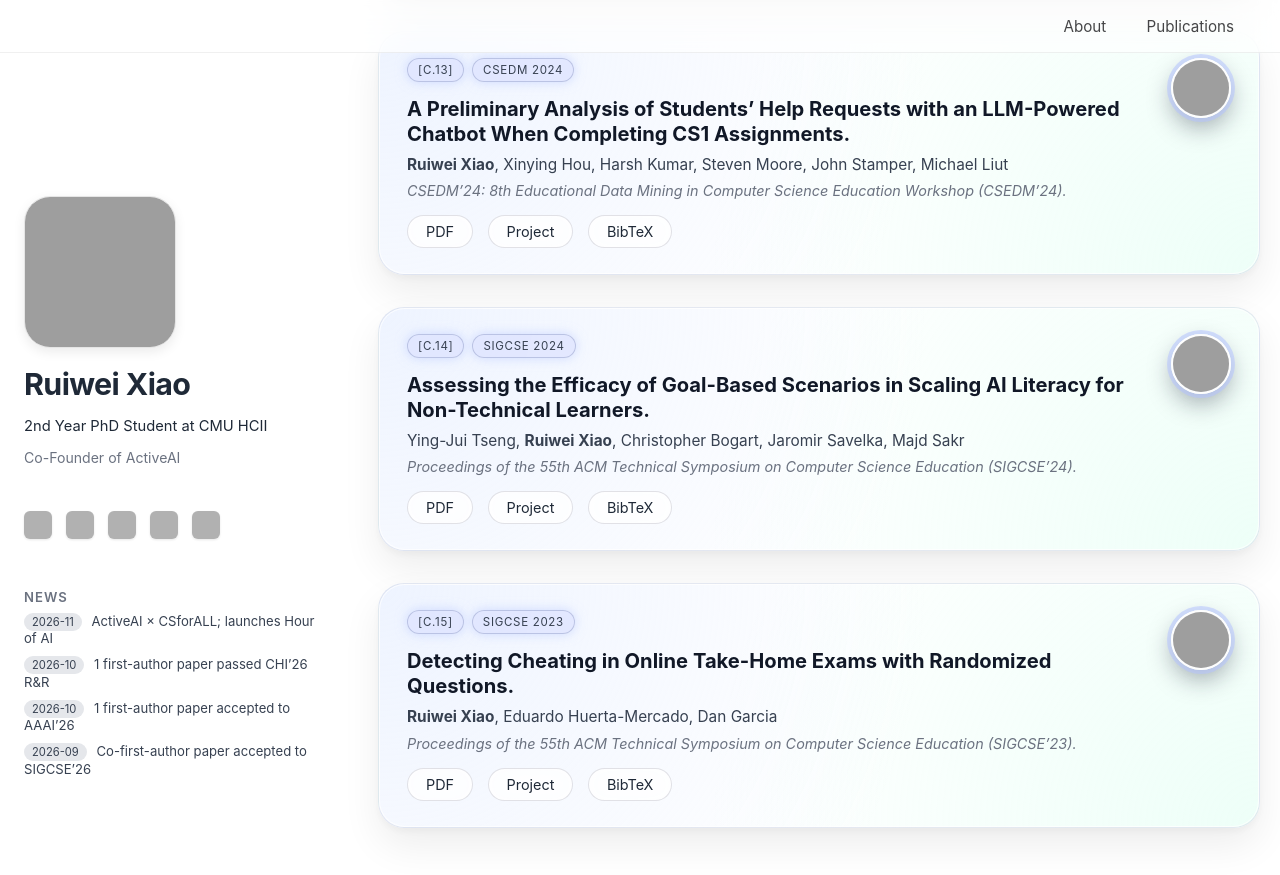
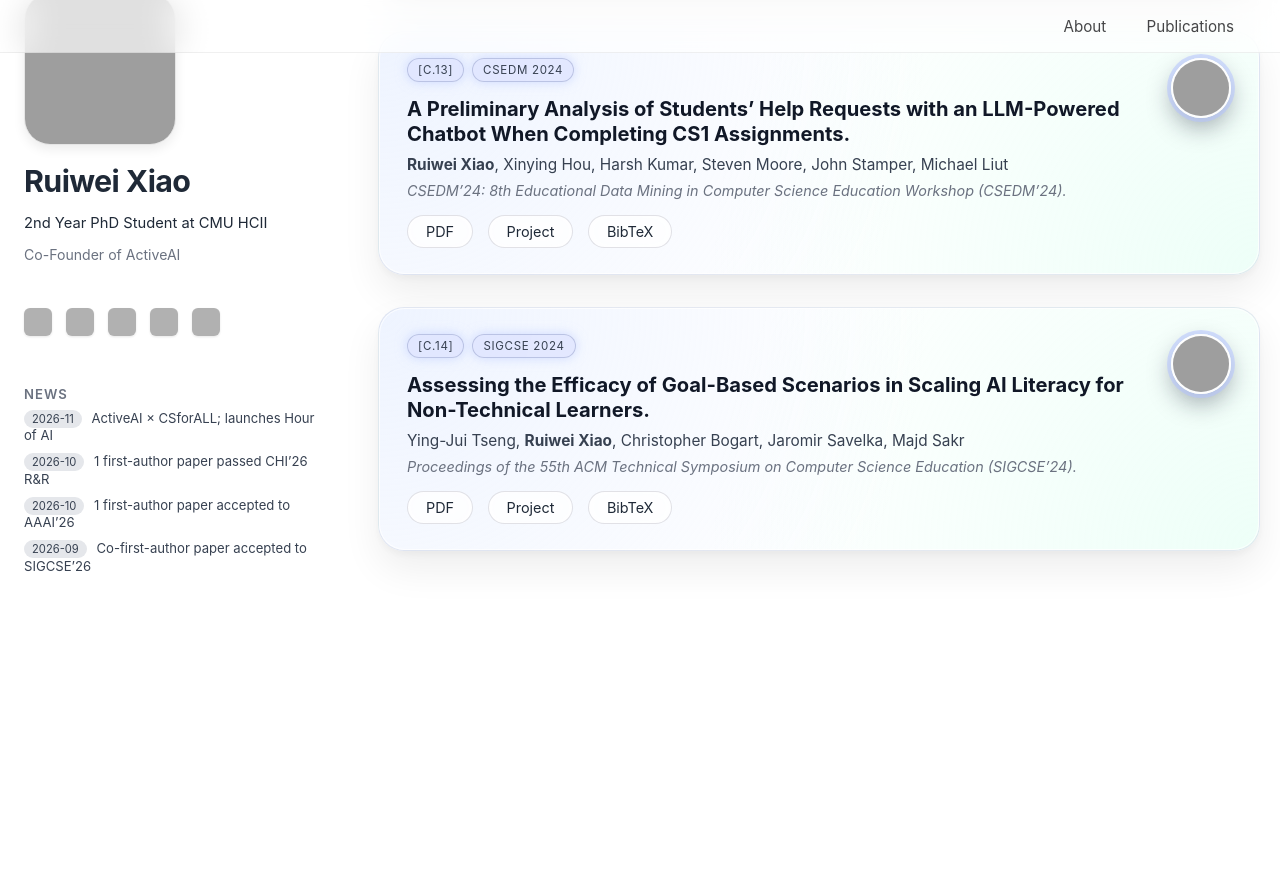
Before and after one commit to ruiwei-xiao/ruiwei-xiao.github.io, a Jekyll site: the page built from publications.md, in a window 1280 px wide and 900 px high, scrolled down 3579 px. Shown: the top 875 px of the window. Built offline with Jekyll 4.4.1, drawn with Linux system fonts in a browser that asks for light colours; after the commit the page ends 4202 px from its top, so only the background shows below that; some of the changed text lies outside the part shown; grey boxes are pictures that could not be loaded.

Commit message:
Update publications.md

```diff
--- a/publications.md
+++ b/publications.md
@@ -45,7 +45,7 @@
       <strong>Ruiwei Xiao</strong>, Xinying Hou*, Runlong Ye*, Majeed Kazemitabaar*, Nicholas Diana, Michael Liut, John Stamper
     </div>
     <div class="pub-venue">
-      Computers &amp; Education: Artificial Intelligence (CAEAI’26). Under review.
+      Under Review Journal.
     </div>
     <div class="pub-buttons">
       <a href="https://arxiv.org/abs/2506.19107" target="_blank">PDF</a>
@@ -58,7 +58,7 @@
   </div>
 </div>
 
-<!-- [C.3] LAK 2026 -->
+<!-- [C.6] LAK 2026 -->
 <div class="pub-card">
   <div class="pub-left">
     <div class="pub-tags">
@@ -84,7 +84,7 @@
   </div>
 </div>
 
-<!-- [C.4] SIGCSE 2026 -->
+<!-- [C.5] SIGCSE 2026 -->
 <div class="pub-card">
   <div class="pub-left">
     <div class="pub-tags">
@@ -110,7 +110,7 @@
   </div>
 </div>
 
-<!-- [C.5] AAAI 2026 -->
+<!-- [C.4] AAAI 2026 -->
 <div class="pub-card">
   <div class="pub-left">
     <div class="pub-tags">
@@ -136,7 +136,7 @@
   </div>
 </div>
 
-<!-- [C.6] AAAI 2025 -->
+<!-- [C.3] AAAI 2025 -->
 <div class="pub-card">
   <div class="pub-left">
     <div class="pub-tags">
@@ -162,7 +162,7 @@
   </div>
 </div>
 
-<!-- [C.7] AIED 2025 -->
+<!-- [P.5] AIED 2025 -->
 <div class="pub-card">
   <div class="pub-left">
     <div class="pub-tags">
@@ -188,7 +188,7 @@
   </div>
 </div>
 
-<!-- [C.8] LAK 2025 -->
+<!-- [P.4] LAK 2025 -->
 <div class="pub-card">
   <div class="pub-left">
     <div class="pub-tags">
@@ -214,7 +214,7 @@
   </div>
 </div>
 
-<!-- [C.9] SIGCSE 2025 -->
+<!-- [P.3] SIGCSE 2025 -->
 <div class="pub-card">
   <div class="pub-left">
     <div class="pub-tags">
@@ -240,7 +240,7 @@
   </div>
 </div>
 
-<!-- [C.10] CHI EA 2024 -->
+<!-- [P.2] CHI EA 2024 -->
 <div class="pub-card">
   <div class="pub-left">
     <div class="pub-tags">
@@ -266,7 +266,7 @@
   </div>
 </div>
 
-<!-- [C.11] AIED 2024 -->
+<!-- [C.2] AIED 2024 -->
 <div class="pub-card">
   <div class="pub-left">
     <div class="pub-tags">
@@ -292,7 +292,7 @@
   </div>
 </div>
 
-<!-- [C.12] L@S 2024 -->
+<!-- [C.1] L@S 2024 -->
 <div class="pub-card">
   <div class="pub-left">
     <div class="pub-tags">
@@ -318,7 +318,7 @@
   </div>
 </div>
 
-<!-- [C.13] CSEDM 2024 -->
+<!-- [W.1] CSEDM 2024 -->
 <div class="pub-card">
   <div class="pub-left">
     <div class="pub-tags">
@@ -344,7 +344,7 @@
   </div>
 </div>
 
-<!-- [C.14] SIGCSE 2024 -->
+<!-- [P.1] SIGCSE 2024 -->
 <div class="pub-card">
   <div class="pub-left">
     <div class="pub-tags">
@@ -369,29 +369,3 @@
     <img src="/assets/img/c14_sigcse24.png" alt="Goal-based scenarios paper teaser">
   </div>
 </div>
-
-<!-- [C.15] SIGCSE 2023 -->
-<div class="pub-card">
-  <div class="pub-left">
-    <div class="pub-tags">
-      <span>[C.15]</span><span>SIGCSE 2023</span>
-    </div>
-    <div class="pub-title">
-      Detecting Cheating in Online Take-Home Exams with Randomized Questions.
-    </div>
-    <div class="pub-authors">
-      <strong>Ruiwei Xiao</strong>, Eduardo Huerta-Mercado, Dan Garcia
-    </div>
-    <div class="pub-venue">
-      Proceedings of the 55th ACM Technical Symposium on Computer Science Education (SIGCSE’23).
-    </div>
-    <div class="pub-buttons">
-      <a href="#">PDF</a>
-      <a href="#">Project</a>
-      <a href="#">BibTeX</a>
-    </div>
-  </div>
-  <div class="pub-right">
-    <img src="/assets/img/c15_sigcse23.png" alt="Cheating detection paper teaser">
-  </div>
-</div>
```
Also changed, not shown: other parts of publications.md (+5 -5 lines).
